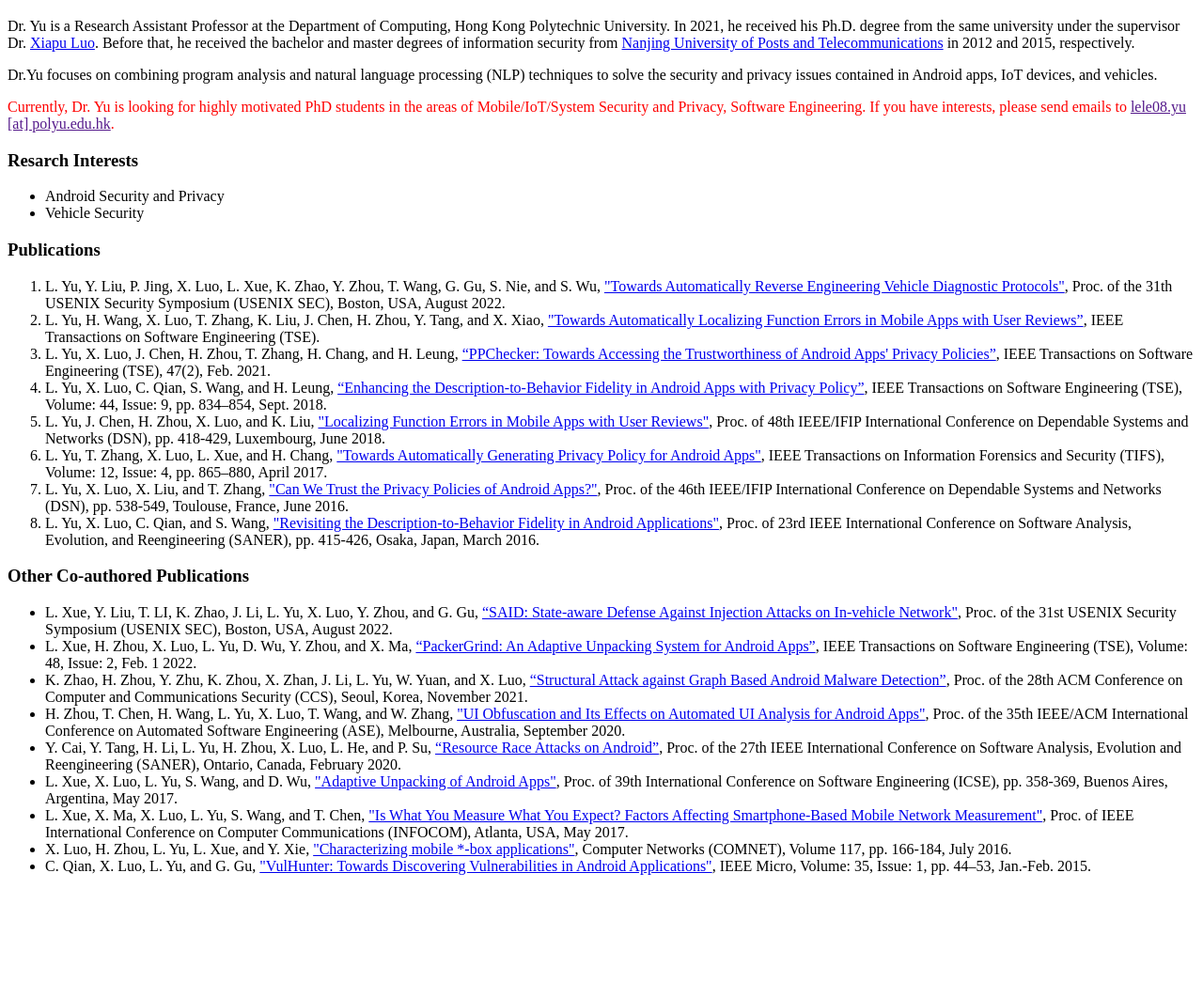
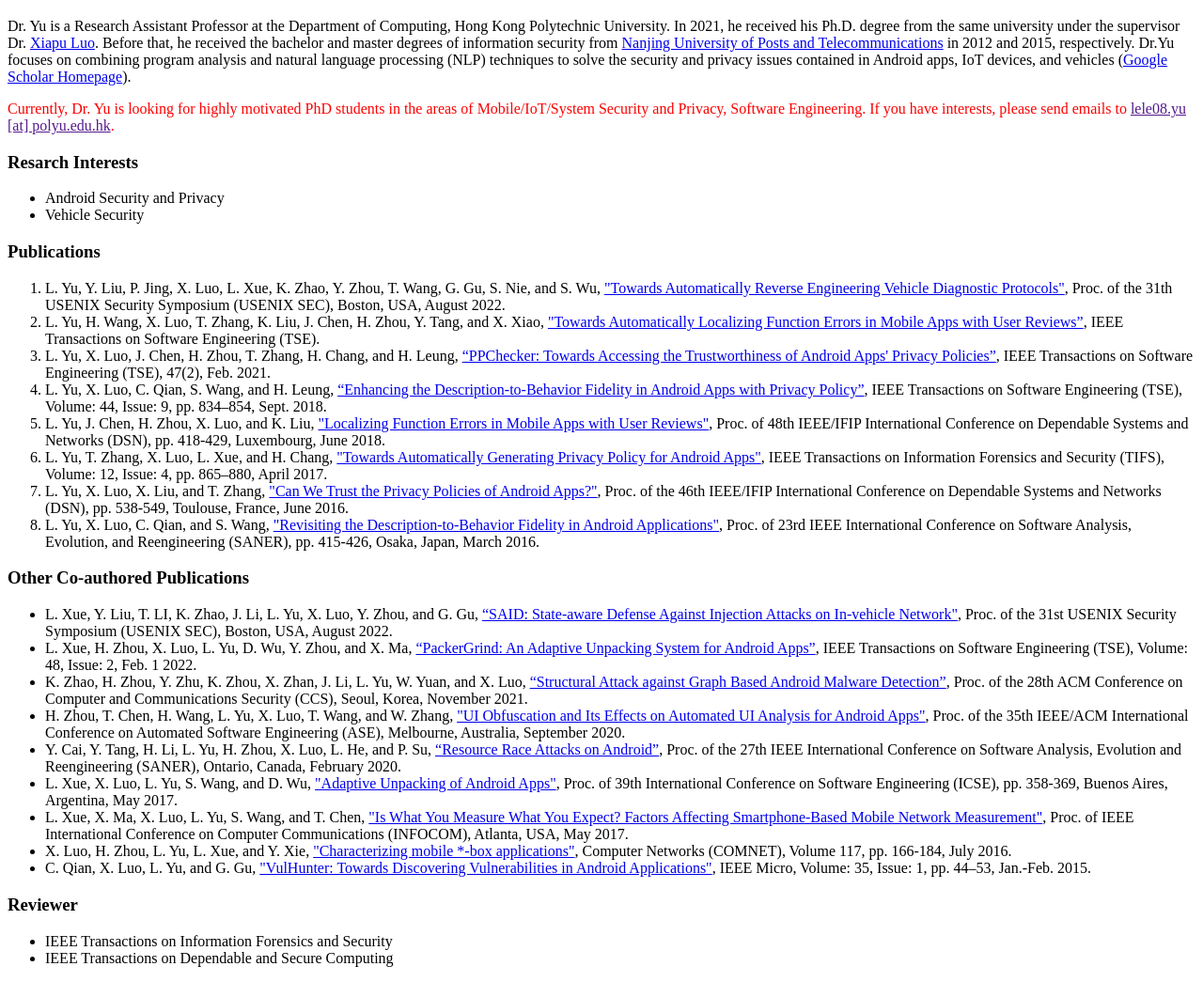
Before and after one commit to yulele/yulele.github.io, a plain HTML site: page index.html in a window 1280 px wide. Shown: the part 61-1106 px from the top of the page at 94% size. Before the commit the page ends 1008 px from the top, so only its background shows below. Drawn offline with Linux system fonts and the light colour scheme.

Commit message:
Update index.html

```diff
--- a/index.html
+++ b/index.html
@@ -4,9 +4,7 @@
 
 <h1>Dr. Yu Le</h1>
 <p>Dr. Yu is a Research Assistant Professor at the Department of Computing, Hong Kong Polytechnic University. In 2021, he received his Ph.D. degree from the same university under the supervisor Dr. <a href="https://www4.comp.polyu.edu.hk/~csxluo/">Xiapu Luo</a>.
-Before that, he received the bachelor and master degrees of information security from <a href="http://www.njupt.edu.cn/">Nanjing University of Posts and Telecommunications</a> in 2012 and 2015, respectively. </p>
-
-<p>Dr.Yu focuses on combining program analysis and natural language processing (NLP) techniques to solve the security and privacy issues contained in Android apps, IoT devices, and vehicles.</p>
+Before that, he received the bachelor and master degrees of information security from <a href="http://www.njupt.edu.cn/">Nanjing University of Posts and Telecommunications</a> in 2012 and 2015, respectively. Dr.Yu focuses on combining program analysis and natural language processing (NLP) techniques to solve the security and privacy issues contained in Android apps, IoT devices, and vehicles (<a href="https://scholar.google.com.hk/citations?user=jupeYgsAAAAJ&hl=zh-TW&authuser=2">Google Scholar Homepage</a>).</p>
 
 <p style="color:red;">Currently, Dr. Yu is looking for highly motivated PhD students in the areas of Mobile/IoT/System Security and Privacy, Software Engineering. If you have interests, please send emails to <a href="">lele08.yu [at] polyu.edu.hk</a>.</p>
 
@@ -42,5 +40,11 @@ Before that, he received the bachelor and master degrees of information security
   <li>C. Qian, X. Luo, L. Yu, and G. Gu, <a href="https://ieeexplore.ieee.org/document/7057600">"VulHunter: Towards Discovering Vulnerabilities in Android Applications"</a>, IEEE Micro, Volume: 35, Issue: 1, pp. 44–53, Jan.-Feb. 2015.</li>
 </ul>
 
+<h3>Reviewer</h3>
+<ul>
+  <li>IEEE Transactions on Information Forensics and Security</li>
+  <li>IEEE Transactions on Dependable and Secure Computing</li>
+<ul>
+
 </body>
 </html>
```
